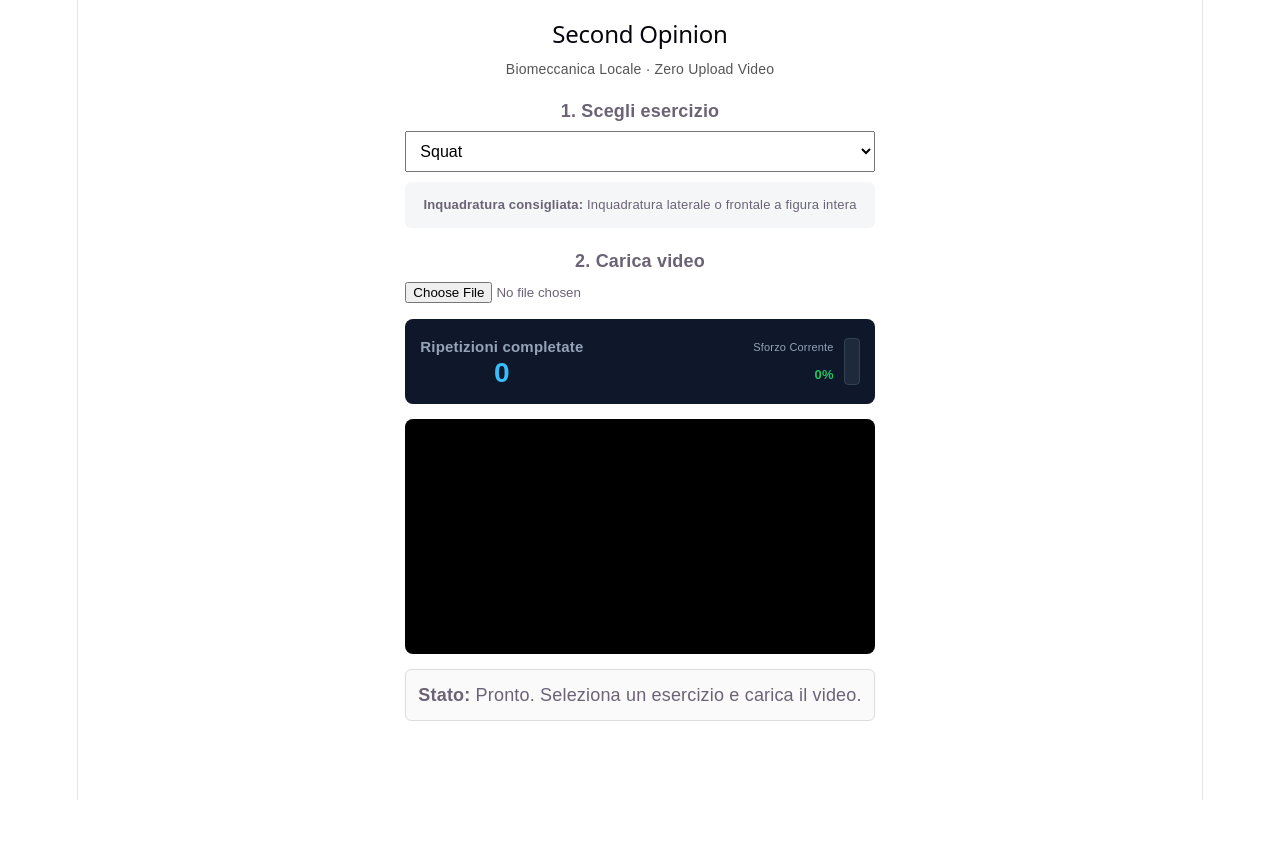
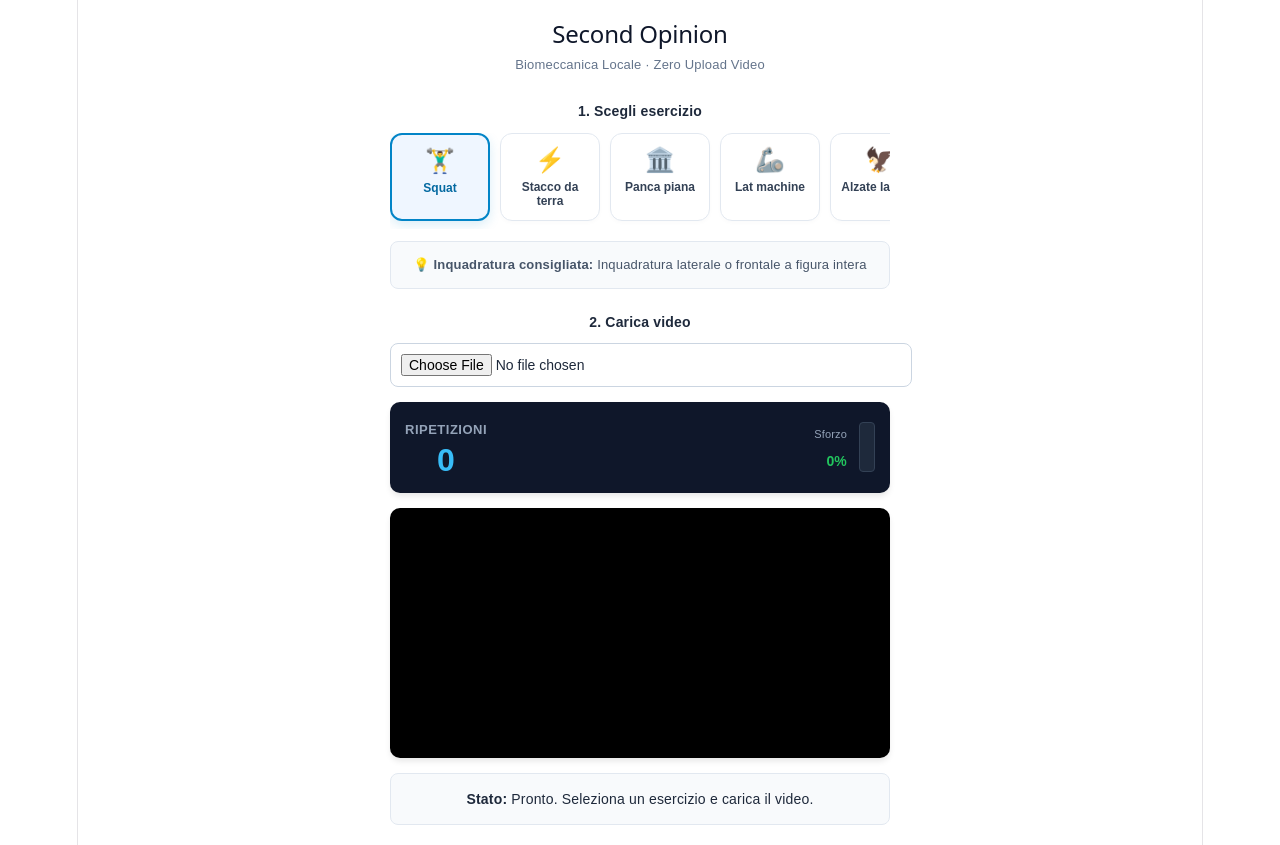
Before and after one commit to jaq77va/second-opinion, a React (Vite) app: page / in a window 1280 px wide. Before the commit the page ends 800 px from the top, so only its background shows below. Built offline with nearby package versions, Linux system fonts and the light colour scheme.

Commit message:
ux review

```diff
--- a/src/App.tsx
+++ b/src/App.tsx
@@ -5,12 +5,12 @@ import { getGeminiFeedback } from './geminiCoach';
 
 type Exercise = 'squat' | 'stacco' | 'panca_piana' | 'lat_machine' | 'alzate_laterali';
 
-const EXERCISES: { id: Exercise; label: string; viewHint: string }[] = [
-  { id: 'squat', label: 'Squat', viewHint: 'Inquadratura laterale o frontale a figura intera' },
-  { id: 'stacco', label: 'Stacco da terra', viewHint: 'Inquadratura laterale a altezza bacino' },
-  { id: 'panca_piana', label: 'Panca piana', viewHint: 'Inquadratura laterale o obliqua a 45°' },
-  { id: 'lat_machine', label: 'Lat machine', viewHint: 'Inquadratura posteriore o laterale' },
-  { id: 'alzate_laterali', label: 'Alzate laterali manubri', viewHint: 'Inquadratura frontale dal bacino in su' },
+const EXERCISES: { id: Exercise; label: string; icon: string; viewHint: string }[] = [
+  { id: 'squat', label: 'Squat', icon: '🏋️‍♂️', viewHint: 'Inquadratura laterale o frontale a figura intera' },
+  { id: 'stacco', label: 'Stacco da terra', icon: '⚡', viewHint: 'Inquadratura laterale a altezza bacino' },
+  { id: 'panca_piana', label: 'Panca piana', icon: '🏛️', viewHint: 'Inquadratura laterale o obliqua a 45°' },
+  { id: 'lat_machine', label: 'Lat machine', icon: '🦾', viewHint: 'Inquadratura posteriore o laterale' },
+  { id: 'alzate_laterali', label: 'Alzate laterali', icon: '🦅', viewHint: 'Inquadratura frontale dal bacino in su' },
 ];
 
 const POSE_CONNECTIONS = [
@@ -215,34 +215,57 @@ export function App() {
   };
 
   return (
-    <div style={{ maxWidth: 500, margin: '0 auto', padding: 20, fontFamily: 'sans-serif' }}>
-      <h2>Second Opinion</h2>
-      <p style={{ fontSize: 14, color: '#555' }}>Biomeccanica Locale · Zero Upload Video</p>
-
-      <label style={{ display: 'block', marginTop: 16, fontWeight: 'bold' }}>1. Scegli esercizio</label>
-      <select
-        value={selectedExercise}
-        onChange={(e) => setSelectedExercise(e.target.value as Exercise)}
-        style={{ width: '100%', padding: 10, marginTop: 6, fontSize: 16 }}
-        disabled={isProcessing}
-      >
-        {EXERCISES.map((ex) => (
-          <option key={ex.id} value={ex.id}>
-            {ex.label}
-          </option>
-        ))}
-      </select>
-
-      <div style={{ background: '#f4f6f8', padding: 10, borderRadius: 6, marginTop: 10, fontSize: 13 }}>
-        <strong>Inquadratura consigliata:</strong> {currentHint}
+    <div style={{ maxWidth: 500, margin: '0 auto', padding: 20, fontFamily: 'sans-serif', color: '#1e293b' }}>
+      <div style={{ textAlign: 'center', marginBottom: 20 }}>
+        <h2 style={{ margin: '0 0 4px 0', fontSize: 24, color: '#0f172a' }}>Second Opinion</h2>
+        <p style={{ fontSize: 13, color: '#64748b', margin: 0 }}>Biomeccanica Locale · Zero Upload Video</p>
       </div>
 
-      <label style={{ display: 'block', marginTop: 20, fontWeight: 'bold' }}>2. Carica video</label>
+      <label style={{ display: 'block', marginBottom: 8, fontWeight: 'bold', fontSize: 14 }}>1. Scegli esercizio</label>
+
+      {/* Carosello Orizzontale a Card */}
+      <div style={{ display: 'flex', gap: 10, overflowX: 'auto', paddingBottom: 8, scrollbarWidth: 'none' }}>
+        {EXERCISES.map((ex) => {
+          const isSelected = selectedExercise === ex.id;
+          return (
+            <button
+              key={ex.id}
+              onClick={() => setSelectedExercise(ex.id)}
+              disabled={isProcessing}
+              style={{
+                flex: '0 0 auto',
+                width: 100,
+                padding: '12px 8px',
+                borderRadius: 12,
+                border: isSelected ? '2px solid #0284c7' : '1px solid #e2e8f0',
+                background: isSelected ? '#eff6ff' : '#ffffff',
+                color: isSelected ? '#0369a1' : '#334155',
+                cursor: isProcessing ? 'not-allowed' : 'pointer',
+                display: 'flex',
+                flexDirection: 'column',
+                alignItems: 'center',
+                gap: 6,
+                boxShadow: isSelected ? '0 4px 12px rgba(2, 132, 199, 0.15)' : '0 2px 4px rgba(0,0,0,0.02)',
+                transition: 'all 0.2s ease',
+              }}
+            >
+              <span style={{ fontSize: 24 }}>{ex.icon}</span>
+              <span style={{ fontSize: 12, fontWeight: isSelected ? 'bold' : '600', textAlign: 'center' }}>{ex.label}</span>
+            </button>
+          );
+        })}
+      </div>
+
+      <div style={{ background: '#f8fafc', padding: 10, borderRadius: 8, marginTop: 12, fontSize: 13, border: '1px solid #e2e8f0', color: '#475569' }}>
+        <strong>💡 Inquadratura consigliata:</strong> {currentHint}
+      </div>
+
+      <label style={{ display: 'block', marginTop: 20, marginBottom: 8, fontWeight: 'bold', fontSize: 14 }}>2. Carica video</label>
       <input
         type="file"
         accept="video/*"
         onChange={handleVideoUpload}
-        style={{ marginTop: 8, width: '100%' }}
+        style={{ width: '100%', padding: 10, borderRadius: 8, border: '1px solid #cbd5e1', background: '#fff', fontSize: 14 }}
         disabled={isProcessing}
       />
 
@@ -258,20 +281,21 @@ export function App() {
         </div>
       )}
 
-      <div style={{ marginTop: 15, padding: 15, background: '#0f172a', color: '#fff', borderRadius: 8, display: 'flex', justifyContent: 'space-between', alignItems: 'center' }}>
+      {/* Box Contatore Reps + Level Meter Verticale */}
+      <div style={{ marginTop: 15, padding: 15, background: '#0f172a', color: '#fff', borderRadius: 10, display: 'flex', justifyContent: 'space-between', alignItems: 'center', boxShadow: '0 4px 6px -1px rgba(0,0,0,0.1)' }}>
         <div>
-          <span style={{ fontSize: 15, fontWeight: 'bold', color: '#94a3b8', display: 'block' }}>Ripetizioni completate</span>
-          <span style={{ fontSize: 28, fontWeight: '900', color: '#38bdf8' }}>{repCount}</span>
+          <span style={{ fontSize: 13, fontWeight: '600', color: '#94a3b8', display: 'block', textTransform: 'uppercase', letterSpacing: '0.5px' }}>Ripetizioni</span>
+          <span style={{ fontSize: 32, fontWeight: '900', color: '#38bdf8', lineHeight: 1.1 }}>{repCount}</span>
         </div>
 
-        <div style={{ display: 'flex', alignItems: 'center', gap: 10 }}>
+        <div style={{ display: 'flex', alignItems: 'center', gap: 12 }}>
           <div style={{ textAlign: 'right' }}>
-            <span style={{ fontSize: 11, color: '#94a3b8', display: 'block' }}>Sforzo Corrente</span>
-            <span style={{ fontSize: 13, fontWeight: 'bold', color: getEffortColor(currentEffortPercent) }}>
+            <span style={{ fontSize: 11, color: '#94a3b8', display: 'block' }}>Sforzo</span>
+            <span style={{ fontSize: 14, fontWeight: 'bold', color: getEffortColor(currentEffortPercent) }}>
               {currentEffortPercent}%
             </span>
           </div>
-          <div style={{ width: 14, height: 45, background: '#1e293b', borderRadius: 4, overflow: 'hidden', display: 'flex', flexDirection: 'column', justifyContent: 'flex-end', border: '1px solid #334155' }}>
+          <div style={{ width: 14, height: 48, background: '#1e293b', borderRadius: 4, overflow: 'hidden', display: 'flex', flexDirection: 'column', justifyContent: 'flex-end', border: '1px solid #334155' }}>
             <div
               style={{
                 width: '100%',
@@ -284,17 +308,17 @@ export function App() {
         </div>
       </div>
 
-      <div style={{ position: 'relative', marginTop: 15, width: '100%', background: '#000', borderRadius: 8, overflow: 'hidden' }}>
+      <div style={{ position: 'relative', marginTop: 15, width: '100%', background: '#000', borderRadius: 10, overflow: 'hidden', boxShadow: '0 4px 6px -1px rgba(0,0,0,0.1)' }}>
         <video ref={videoRef} style={{ display: 'none' }} muted playsInline />
         <canvas ref={canvasRef} style={{ width: '100%', height: 'auto', display: 'block' }} />
       </div>
 
-      <div style={{ marginTop: 15, padding: 12, border: '1px solid #ddd', borderRadius: 6, background: '#fafafa' }}>
+      <div style={{ marginTop: 15, padding: 12, border: '1px solid #e2e8f0', borderRadius: 8, background: '#f8fafc', fontSize: 14 }}>
         <strong>Stato:</strong> {status}
       </div>
 
       {analysisResult && (
-        <div style={{ marginTop: 20, padding: 16, background: '#1e293b', color: '#fff', borderRadius: 8 }}>
+        <div style={{ marginTop: 20, padding: 16, background: '#1e293b', color: '#fff', borderRadius: 10, boxShadow: '0 4px 6px -1px rgba(0,0,0,0.1)' }}>
           <h3 style={{ margin: '0 0 10px 0', color: '#38bdf8', fontSize: 18 }}>Analisi Geometrica Locale</h3>
           <p style={{ margin: '6px 0', fontSize: 14 }}><strong>Ripetizioni valide:</strong> {repCount}</p>
           <p style={{ margin: '6px 0', fontSize: 14 }}><strong>Range Angolare (Min / Max):</strong> {analysisResult.minAngle}° / {analysisResult.maxAngle}°</p>
@@ -305,7 +329,7 @@ export function App() {
             {isAiLoading ? (
               <p style={{ fontSize: 14, fontStyle: 'italic', color: '#cbd5e1' }}>Il server sta interrogando Gemini con i dati geometrici...</p>
             ) : (
-              <div style={{ padding: 10, background: '#0f172a', borderRadius: 6, borderLeft: '4px solid #f43f5e' }}>
+              <div style={{ padding: 12, background: '#0f172a', borderRadius: 8, borderLeft: '4px solid #f43f5e' }}>
                 <p style={{ margin: 0, fontSize: 15, lineHeight: 1.5 }}>{aiFeedback}</p>
               </div>
             )}
```
